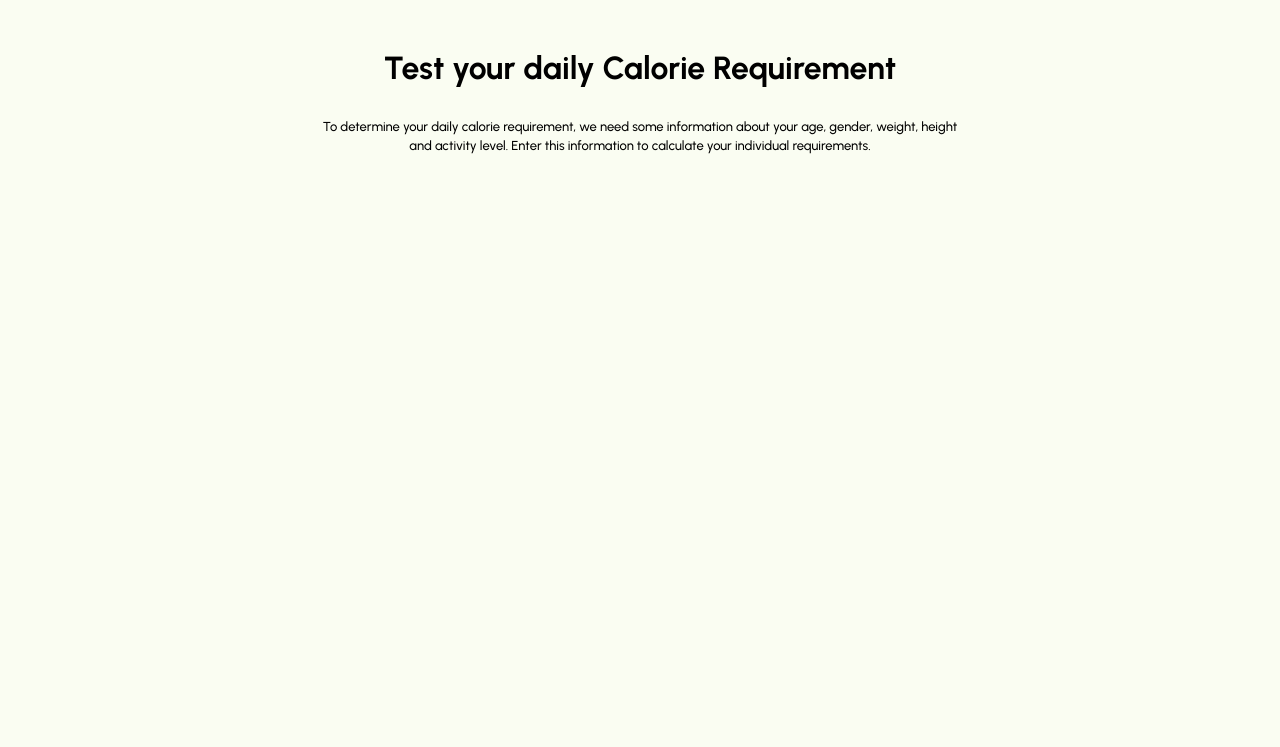
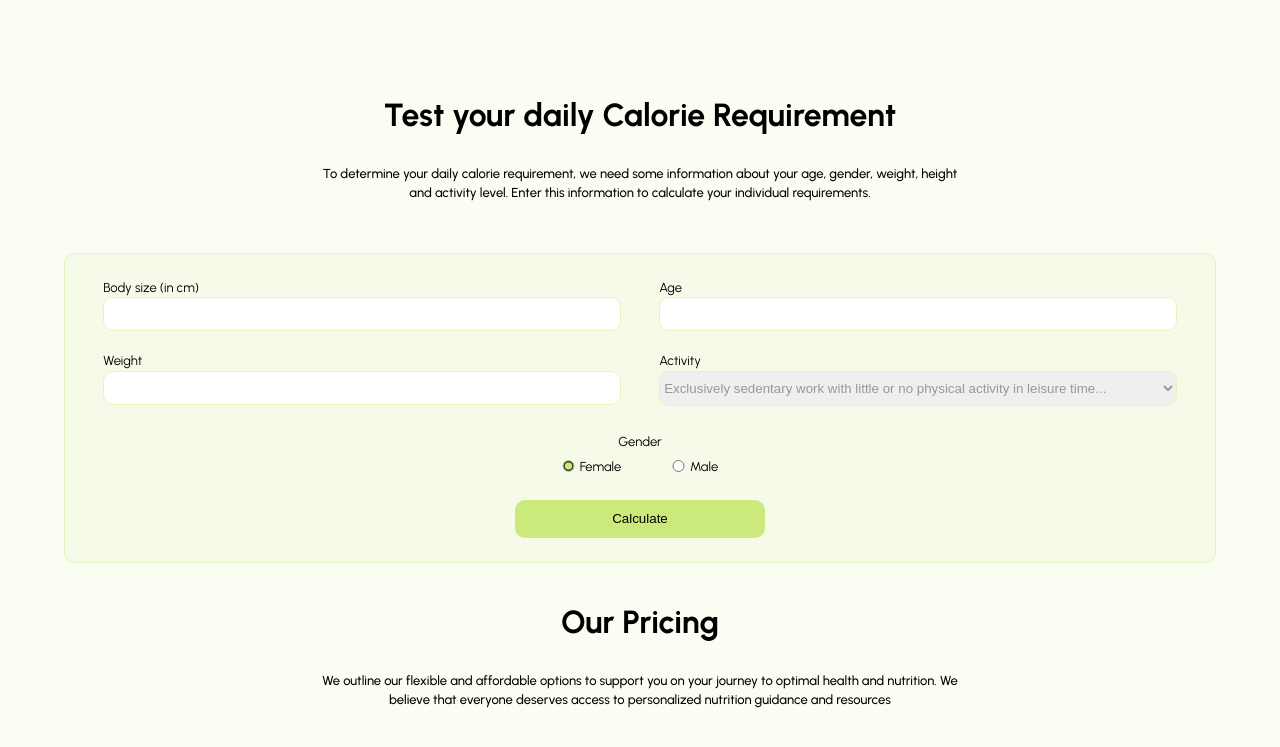
Before and after one commit to DeborahAleaKoch/Nutritionist, a plain HTML site: page index.html in a window 1280 px wide. Shown: the part 2712-3459 px from the top of the page. Before the commit the page ends 2918 px from the top, so only its background shows below. Drawn offline with Linux system fonts and the light colour scheme.

Commit message:
forms done, rest wip

```diff
--- a/assets/css/style.css
+++ b/assets/css/style.css
@@ -292,7 +292,7 @@ header nav a {
 
 .blog-flex {
   display: flex;
-  margin: var(--space-left-right);
+  /* margin: var(--space-left-right); */
   justify-content: space-between;
   margin-bottom: 1.8rem;
 }
@@ -356,3 +356,77 @@ header nav a {
 .text-gray {
   color: var(--light-gray);
 }
+
+/* & Form*/
+
+form {
+  background-color: var(--lighter-green-shade);
+  margin: var(--space-left-right);
+  display: flex;
+  justify-content: space-evenly;
+  flex-wrap: wrap;
+  padding: 3vh 0;
+  gap: 20px 0;
+  border-radius: 10px;
+  border: 1px solid var(--light-green-shade);
+  margin-bottom: 4rem;
+}
+
+.input-container {
+  display: flex;
+  flex-direction: column;
+  width: 45%;
+}
+
+label {
+  line-height: 150%;
+}
+
+input,
+select {
+  line-height: 3.2rem;
+  border: 1px solid var(--light-green-shade);
+  border-radius: 10px;
+}
+
+select:required:invalid {
+  color: var(--light-gray);
+  height: 3.5rem;
+}
+
+.radio-center {
+  align-items: center;
+}
+
+.radio-center p {
+  margin: 8px;
+}
+
+.input-radio {
+  display: flex;
+  justify-content: center;
+  width: 40%;
+  justify-content: space-around;
+}
+
+.input-radio div {
+  display: flex;
+  margin-bottom: 2.4rem;
+  align-items: center;
+  gap: 5px;
+}
+
+.input-radio div input {
+  accent-color: var(--green-spring-shade);
+  outline: none;
+  height: 1.2rem;
+}
+
+.radio-center button {
+  width: 25rem;
+  padding: 1.125rem 2.5625rem;
+  background-color: var(--green-spring-shade);
+  border: none;
+  border-radius: 10px;
+  cursor: pointer;
+}
--- a/index.html
+++ b/index.html
@@ -338,8 +338,62 @@
       </section>
 
       <form onsubmit="; return false">
+        <div class="font-small input-container">
+          <label for="body-size">Body size (in cm)</label>
+          <input type="number" name="bodySize" id="body-size" />
+        </div>
+        <div class="font-small input-container">
+          <label for="age">Age</label>
+          <input type="number" name="age" id="age" />
+        </div>
 
+        <div class="font-small input-container">
+          <label for="body-wight">Weight</label>
+          <input type="number" name="bodyWeight" id="body-weight" />
+        </div>
+        <div class="font-small input-container">
+          <label for="activity">Activity</label>
+          <select type="s" name="activity" id="activity" required>
+            <option value="" disabled selected>
+              Exclusively sedentary work with little or no physical activity in
+              leisure time...
+            </option>
+            <option value="0.95">sleeping</option>
+            <option value="1.2">sitting or Laying</option>
+            <option value="1.5">light work</option>
+            <option value="1.7">mostly sitting</option>
+            <option value="1.9">mostly walking or standing</option>
+            <option value="2.2">hard Work</option>
+          </select>
+        </div>
+
+        <div class="input-container radio-center">
+          <p class="font-small">Gender</p>
+          <div class="input-radio">
+            <div>
+              <input type="radio" name="gender" id="female" checked />
+              <label class="font-small" for="female">Female</label>
+            </div>
+            <div>
+              <input type="radio" name="gender" id="male" />
+              <label class="font-small" for="male">Male</label>
+            </div>
+          </div>
+          <button type="submit">Calculate</button>
+        </div>
       </form>
+
+      <section>
+        <div class="f-hero">
+          <h2>Our Pricing</h2>
+          <p>
+            We outline our flexible and affordable options to support you on
+            your journey to optimal health and nutrition. We believe that
+            everyone deserves access to personalized nutrition guidance and
+            resources
+          </p>
+        </div>
+      </section>
     </main>
   </body>
 </html>
```
Also changed, not shown: 2 other files.
